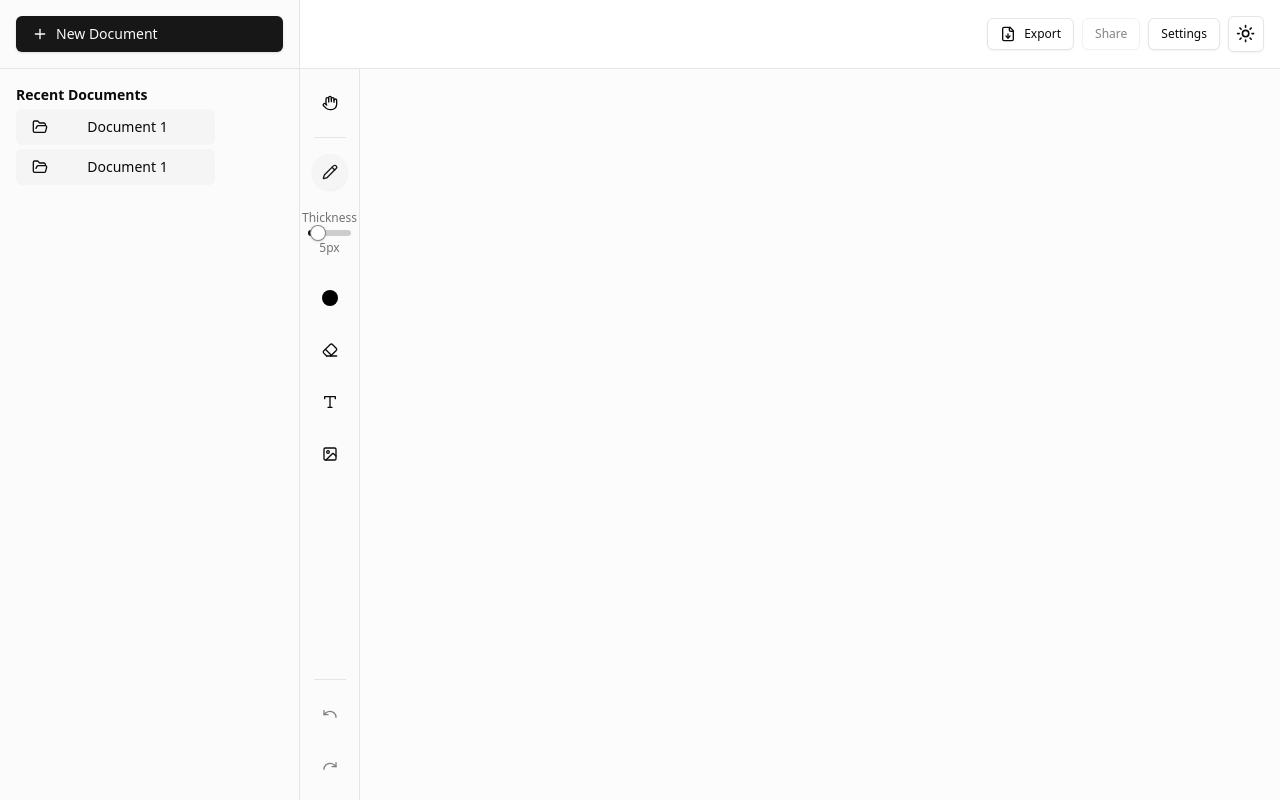
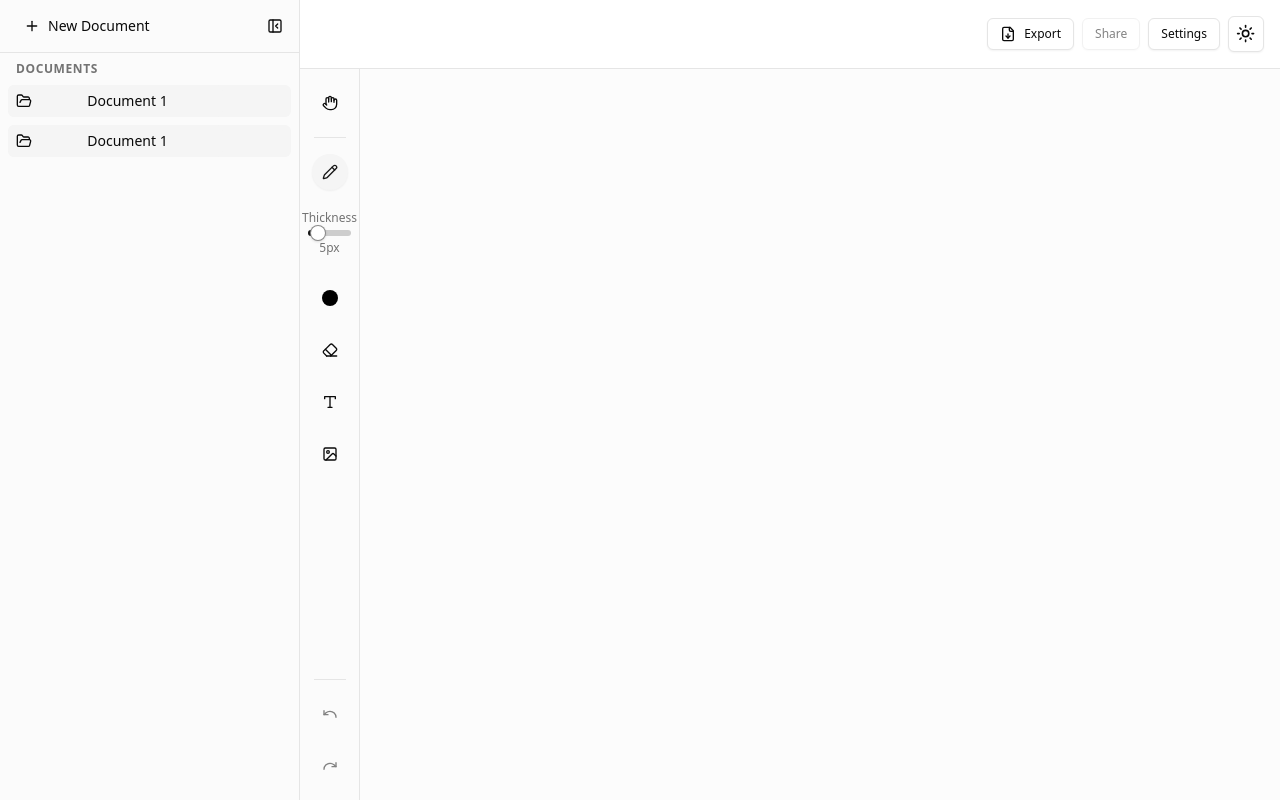
Before and after one commit to Veeeetzzzz/OpenCanvas, a React (Vite) app: page / in a window 1280 px wide. Built offline with nearby package versions, Linux system fonts and the light colour scheme.

Commit message:
Sidebar fixes

```diff
--- a/src/App.tsx
+++ b/src/App.tsx
@@ -40,6 +40,7 @@ function App() {
   const [isSettingsOpen, setIsSettingsOpen] = useState(false);
   const [isExportDialogOpen, setIsExportDialogOpen] = useState(false); // State for export dialog
   const canvasRef = useRef<HTMLCanvasElement>(null); // Create ref for Canvas
+  const [isSidebarCollapsed, setIsSidebarCollapsed] = useState(false); // State for sidebar collapse
 
   // Find the current document based on the ID
   const currentDocument = documents.find(doc => doc.id === currentDocumentId);
@@ -381,6 +382,8 @@ function App() {
             onSwitchDocument={handleSwitchDocument}
             onDeleteDocument={handleDeleteDocument}
             onCopyDocument={handleCopyDocument}
+            isCollapsed={isSidebarCollapsed}
+            onToggleCollapse={() => setIsSidebarCollapsed(prev => !prev)}
           />
           <main className="flex-1 flex flex-col">
             <div className="flex items-center justify-between p-4 border-b">
--- a/src/components/sidebar.tsx
+++ b/src/components/sidebar.tsx
@@ -1,8 +1,21 @@
 import { Button } from "@/components/ui/button"
 import { ScrollArea } from "@/components/ui/scroll-area"
 import { cn } from "@/lib/utils"
-import { Plus, FolderOpen, Trash2, Copy } from "lucide-react"
+import {
+  Plus,
+  FolderOpen,
+  Trash2,
+  Copy,
+  PanelLeftClose,
+  PanelLeftOpen
+} from "lucide-react"
 import { DrawingState } from '@/lib/types'; // Assuming DrawingState is exported from types
+import {
+  Tooltip,
+  TooltipContent,
+  TooltipProvider,
+  TooltipTrigger
+} from "@/components/ui/tooltip"
 
 // Define the structure for a single document (matches App.tsx)
 interface Document {
@@ -20,42 +33,103 @@ interface SidebarProps {
   onSwitchDocument: (docId: string) => void;
   onDeleteDocument: (docId: string) => void;
   onCopyDocument: (docId: string) => void;
+  isCollapsed: boolean;
+  onToggleCollapse: () => void;
 }
 
-export function Sidebar({ documents, currentDocumentId, onNewDocument, onSwitchDocument, onDeleteDocument, onCopyDocument }: SidebarProps) {
+export function Sidebar({
+  documents,
+  currentDocumentId,
+  onNewDocument,
+  onSwitchDocument,
+  onDeleteDocument,
+  onCopyDocument,
+  isCollapsed,
+  onToggleCollapse
+}: SidebarProps) {
   return (
-    <div className="w-[300px] border-r bg-muted/40 flex flex-col">
-      <div className="p-4 border-b">
-        <Button className="w-full justify-start gap-2" onClick={onNewDocument}>
-          <Plus className="h-4 w-4" />
-          New Document
+    <aside
+      className={cn(
+        "border-r bg-muted/40 flex flex-col transition-all duration-300 ease-in-out",
+        isCollapsed ? "w-[60px]" : "w-[300px]"
+      )}
+    >
+      <div className={cn("p-2 border-b flex items-center", isCollapsed ? "justify-center" : "justify-between")} >
+        <TooltipProvider delayDuration={100}>
+          <Tooltip>
+            <TooltipTrigger asChild>
+              <Button
+                className={cn("justify-start gap-2", isCollapsed ? "w-full justify-center" : "flex-grow")}
+                onClick={onNewDocument}
+                size={isCollapsed ? "icon" : "default"}
+                variant="ghost"
+              >
+                <Plus className="h-4 w-4 flex-shrink-0" />
+                {!isCollapsed && <span className="truncate">New Document</span>}
               </Button>
+            </TooltipTrigger>
+            {isCollapsed && (
+              <TooltipContent side="right"><p>New Document</p></TooltipContent>
+            )}
+          </Tooltip>
+        </TooltipProvider>
+
+        <TooltipProvider delayDuration={100}>
+          <Tooltip>
+            <TooltipTrigger asChild>
+               <Button
+                  variant="ghost"
+                  size="icon"
+                  className="h-8 w-8 flex-shrink-0"
+                  onClick={onToggleCollapse}
+                  aria-label={isCollapsed ? "Expand Sidebar" : "Collapse Sidebar"}
+               >
+                  {isCollapsed ? <PanelLeftOpen className="h-4 w-4" /> : <PanelLeftClose className="h-4 w-4" />}
+               </Button>
+            </TooltipTrigger>
+            <TooltipContent side="right">
+               <p>{isCollapsed ? "Expand Sidebar" : "Collapse Sidebar"}</p>
+            </TooltipContent>
+          </Tooltip>
+        </TooltipProvider>
       </div>
+
       <ScrollArea className="flex-1">
-        <div className="p-4 space-y-4">
-          <div className="space-y-1">
-            <h2 className="text-sm font-semibold">Recent Documents</h2>
+        <div className="p-2 space-y-2">
+          {!isCollapsed && (
+            <h2 className="px-2 text-xs font-semibold text-muted-foreground tracking-wider uppercase">Documents</h2>
+          )}
           {documents.map((doc) => (
-              <div key={doc.id} className="flex items-center group">
+            <TooltipProvider key={doc.id} delayDuration={100}>
+              <Tooltip>
+                <TooltipTrigger asChild>
+                  <div
+                    className={cn(
+                      "flex items-center group rounded-md",
+                      doc.id === currentDocumentId && "bg-accent",
+                      isCollapsed ? "justify-center" : "justify-start"
+                    )}
+                    onClick={() => onSwitchDocument(doc.id)}
+                  >
                     <Button
                       variant="ghost"
                       className={cn(
-                    "w-full justify-start gap-2 flex-1 truncate",
-                    doc.id === currentDocumentId && "bg-accent"
+                        "w-full gap-2 flex-1 truncate h-8",
+                        doc.id === currentDocumentId && "bg-accent",
+                        isCollapsed ? "justify-center px-0" : "justify-start px-2"
                       )}
-                  onClick={() => onSwitchDocument(doc.id)}
+                      aria-label={doc.name}
                     >
                       <FolderOpen className="h-4 w-4 flex-shrink-0" />
-                  <span className="flex-1 truncate">{doc.name}</span>
+                      {!isCollapsed && <span className="flex-1 truncate text-sm font-normal">{doc.name}</span>}
                     </Button>
+                    {!isCollapsed && (
+                      <>
                         <Button
                           variant="ghost"
                           size="icon"
                           className="h-8 w-8 opacity-0 group-hover:opacity-100 focus:opacity-100 ml-1"
-                  onClick={(e) => {
-                    e.stopPropagation();
-                    onCopyDocument(doc.id);
-                  }}
+                          onClick={(e) => { e.stopPropagation(); onCopyDocument(doc.id); }}
                           aria-label={`Copy ${doc.name}`}
                         >
                           <Copy className="h-4 w-4" />
@@ -65,20 +139,24 @@ export function Sidebar({ documents, currentDocumentId, onNewDocument, onSwitchD
                             variant="ghost"
                             size="icon"
                             className="h-8 w-8 opacity-0 group-hover:opacity-100 focus:opacity-100 text-destructive hover:text-destructive/80"
-                    onClick={(e) => {
-                      e.stopPropagation();
-                      onDeleteDocument(doc.id);
-                    }}
+                            onClick={(e) => { e.stopPropagation(); onDeleteDocument(doc.id); }}
                             aria-label={`Delete ${doc.name}`}
                           >
                             <Trash2 className="h-4 w-4" />
                           </Button>
                         )}
+                      </>
+                    )}
                   </div>
+                </TooltipTrigger>
+                {isCollapsed && (
+                  <TooltipContent side="right"><p>{doc.name}</p></TooltipContent>
+                )}
+              </Tooltip>
+            </TooltipProvider>
           ))}
         </div>
-        </div>
       </ScrollArea>
-    </div>
+    </aside>
   )
 }
```
Lines whose indentation alone changed are shown as unchanged.
